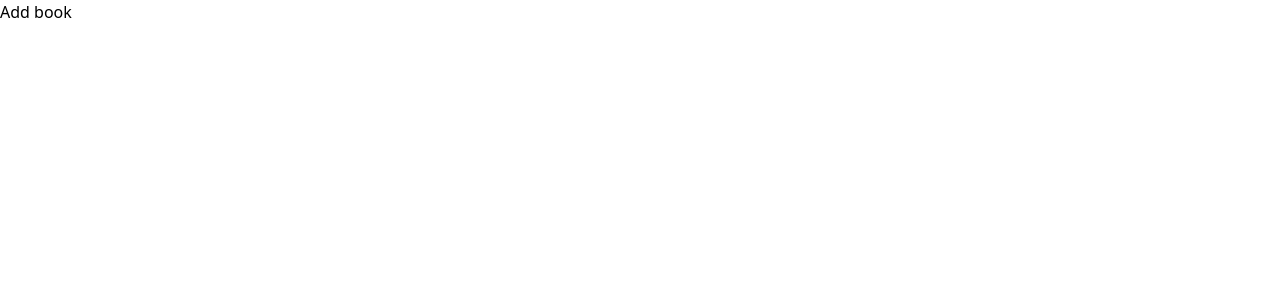
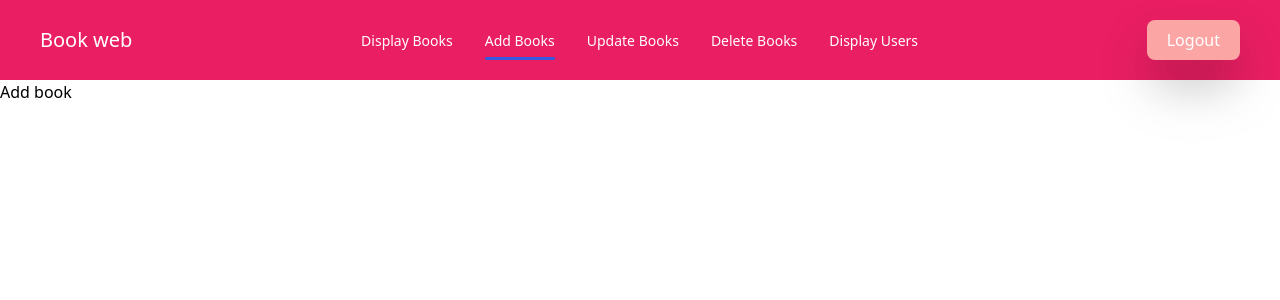
Before and after one commit to Ghasty003/Book-webapp, a React (Vite) app in the folder frontend/: page /admin/addbooks in a window 1280 px wide. Shown: the top 300 px of the page. Built offline with nearby package versions, Linux system fonts and the light colour scheme.

Commit message:
added nav to add books page

```diff
--- a/frontend/src/pages/AddBooks.jsx
+++ b/frontend/src/pages/AddBooks.jsx
@@ -1,8 +1,10 @@
 import React from 'react';
+import Nav from '../components/Nav';
 
 function AddBooks() {
     return (
         <div>
+            <Nav />
             Add book
         </div>
     );
```
